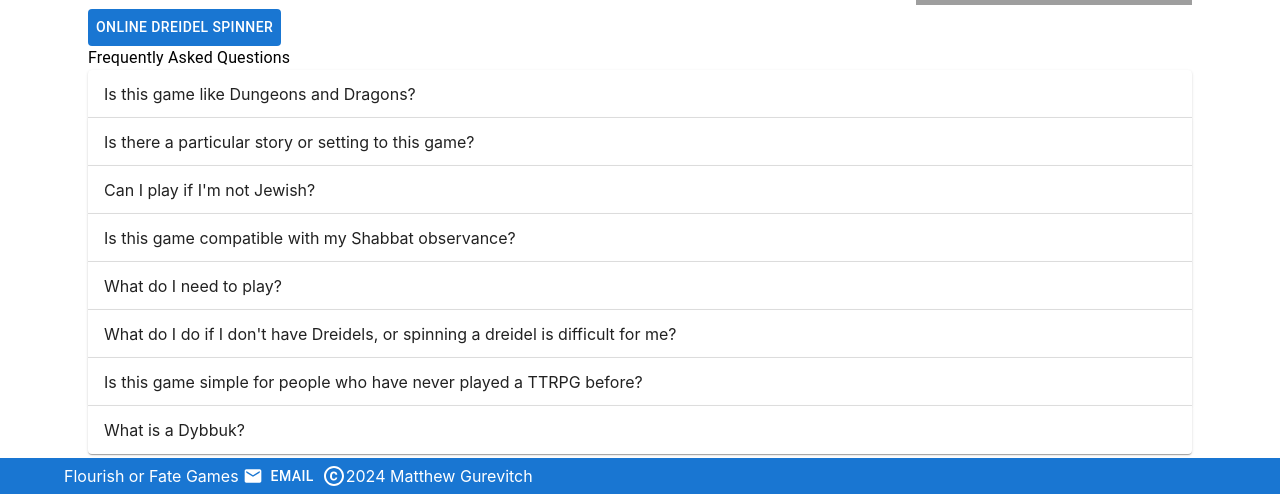
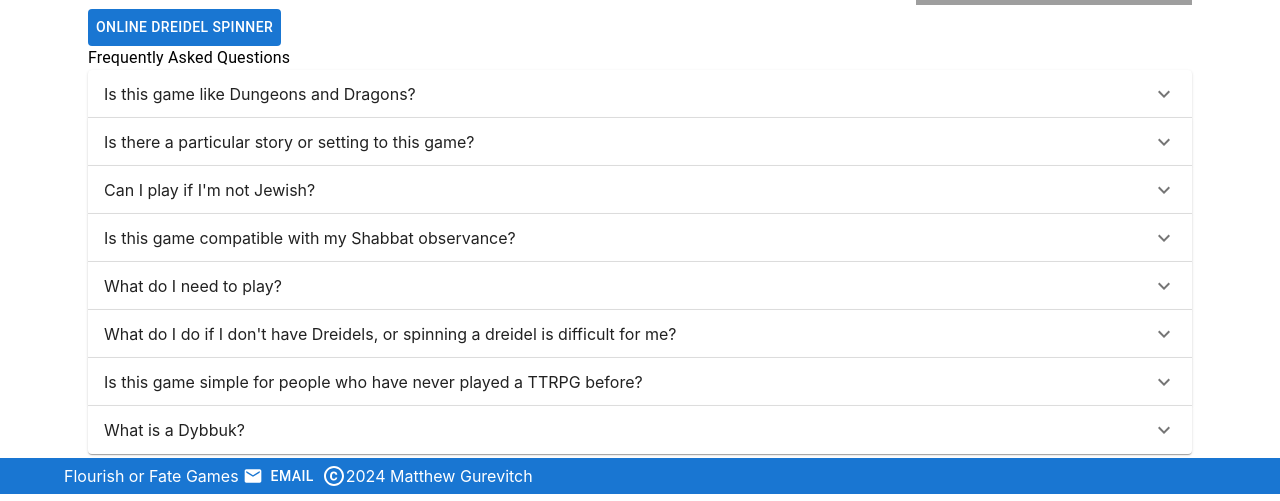
Before and after one commit to magurevitch/flourishorfate, a React (Create React App) app: page /#/dybbuks-and-dreidels in a window 1280 px wide. Shown: the part 306-807 px from the top of the page. Built offline with nearby package versions, Linux system fonts and the light colour scheme; grey boxes are pictures that could not be loaded.

Commit message:
adding expanding icon

```diff
--- a/src/components/FAQ.tsx
+++ b/src/components/FAQ.tsx
@@ -4,13 +4,13 @@ import Accordion from '@mui/material/Accordion';
 import AccordionSummary from '@mui/material/AccordionSummary';
 import AccordionDetails from '@mui/material/AccordionDetails';
 import { Link } from 'react-router-dom';
-
+import ExpandMoreIcon from '@mui/icons-material/ExpandMore'
 
 export const FAQ = () => {
     return <Container style={{padding: 0}}>
         <Typography>Frequently Asked Questions</Typography>
         <Accordion>
-            <AccordionSummary>Is this game like Dungeons and Dragons?</AccordionSummary>
+            <AccordionSummary expandIcon={<ExpandMoreIcon />}>Is this game like Dungeons and Dragons?</AccordionSummary>
             <AccordionDetails>
                 Depends on what you you mean by "like Dungeons and Dragons."
                 This game, just like Dungeons and Dragons, is a Table-Top Role Playing Game, where one player is the Game Master and the rest play characters.
@@ -21,7 +21,7 @@ export const FAQ = () => {
             </AccordionDetails>
         </Accordion>
         <Accordion>
-            <AccordionSummary>Is there a particular story or setting to this game?</AccordionSummary>
+            <AccordionSummary expandIcon={<ExpandMoreIcon />}>Is there a particular story or setting to this game?</AccordionSummary>
             <AccordionDetails>
                 No.
                 Dybbuks and Dreidels is made to be flexible enough to handle many different stories.
@@ -29,7 +29,7 @@ export const FAQ = () => {
             </AccordionDetails>
         </Accordion>
         <Accordion>
-            <AccordionSummary>Can I play if I'm not Jewish?</AccordionSummary>
+            <AccordionSummary expandIcon={<ExpandMoreIcon />}>Can I play if I'm not Jewish?</AccordionSummary>
             <AccordionDetails>
                 Yes.
                 While Dybbuks and Dreidels draws from the Jewish tradition, it is open to everyone to play.
@@ -37,14 +37,14 @@ export const FAQ = () => {
             </AccordionDetails>
         </Accordion>
         <Accordion>
-            <AccordionSummary>Is this game compatible with my Shabbat observance?</AccordionSummary>
+            <AccordionSummary expandIcon={<ExpandMoreIcon />}>Is this game compatible with my Shabbat observance?</AccordionSummary>
             <AccordionDetails>
                 This game has no writing, no electronics, and no measuring.
                 There are many different ways to interpret how to observe Shabbat, and I cannot answer for every practice.
             </AccordionDetails>
         </Accordion>
         <Accordion>
-            <AccordionSummary>What do I need to play?</AccordionSummary>
+            <AccordionSummary expandIcon={<ExpandMoreIcon />}>What do I need to play?</AccordionSummary>
             <AccordionDetails>
                 <List>
                     <ListItem>A Copy of the Rulebook</ListItem>
@@ -57,7 +57,7 @@ export const FAQ = () => {
             </AccordionDetails>
         </Accordion>
         <Accordion>
-            <AccordionSummary>What do I do if I don't have Dreidels, or spinning a dreidel is difficult for me?</AccordionSummary>
+            <AccordionSummary expandIcon={<ExpandMoreIcon />}>What do I do if I don't have Dreidels, or spinning a dreidel is difficult for me?</AccordionSummary>
             <AccordionDetails>
                 You can still play!
                 You can use an <Link to="/dybbuks-and-dreidels/dreidel-spinner">Online Dreidel Spinner</Link>.
@@ -65,7 +65,7 @@ export const FAQ = () => {
             </AccordionDetails>
         </Accordion>
         <Accordion>
-            <AccordionSummary>Is this game simple for people who have never played a TTRPG before?</AccordionSummary>
+            <AccordionSummary expandIcon={<ExpandMoreIcon />}>Is this game simple for people who have never played a TTRPG before?</AccordionSummary>
             <AccordionDetails>
                 Welcome to the wonderful world of TTRPGS! This game is made to be fairly straightforward for new players.
                 I am currently working on a video for first time players.
@@ -73,7 +73,7 @@ export const FAQ = () => {
             </AccordionDetails>
         </Accordion>
         <Accordion>
-            <AccordionSummary>What is a Dybbuk?</AccordionSummary>
+            <AccordionSummary expandIcon={<ExpandMoreIcon />}>What is a Dybbuk?</AccordionSummary>
             <AccordionDetails>
                 In Jewish folklore, a soul that must cling to the souls of the living because it is trapped between this world and the next.
             </AccordionDetails>
--- a/src/pages/DybbuksAndDreidels.tsx
+++ b/src/pages/DybbuksAndDreidels.tsx
@@ -1,6 +1,6 @@
 import React from 'react';
 import { Link } from 'react-router-dom';
-import { Button, Container, Grid, Typography } from '@mui/material';
+import { Button, Grid, Typography } from '@mui/material';
 import { FAQ } from '../components/FAQ';
 import {default as DybbuksAndDreidelsCover} from '../images/DybbuksAndDreidelsCoverText.jpg';
 
```
